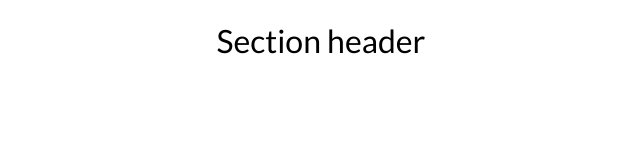
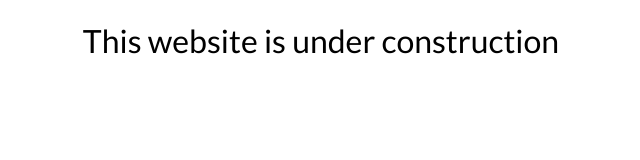
Before and after one commit to documentGetElementById/Website, a plain HTML site: page index.html in a window 1280 px wide. Shown: the whole page, without its empty margins (319-959 px from the left). Drawn offline with Linux system fonts and the light colour scheme.

Commit message:
Update index.html

```diff
--- a/index.html
+++ b/index.html
@@ -11,7 +11,7 @@
   <body>
     <div class="container">
       <div class="title">
-        <h1>Section header</h1>
+        <h1>This website is under construction</h1>
 
       </div>
     </div>
```
